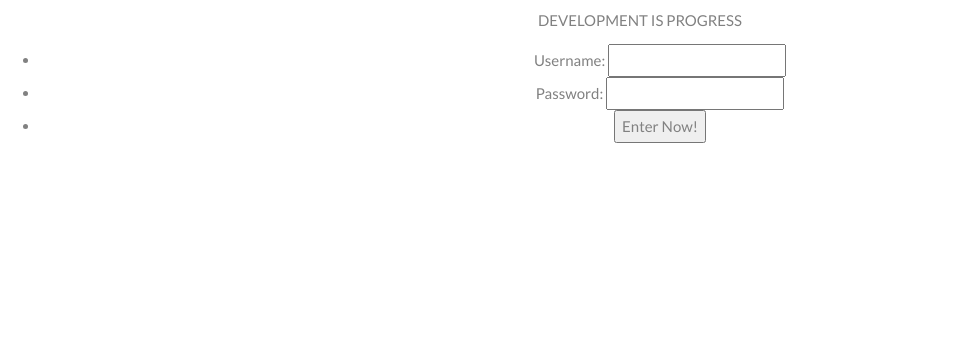
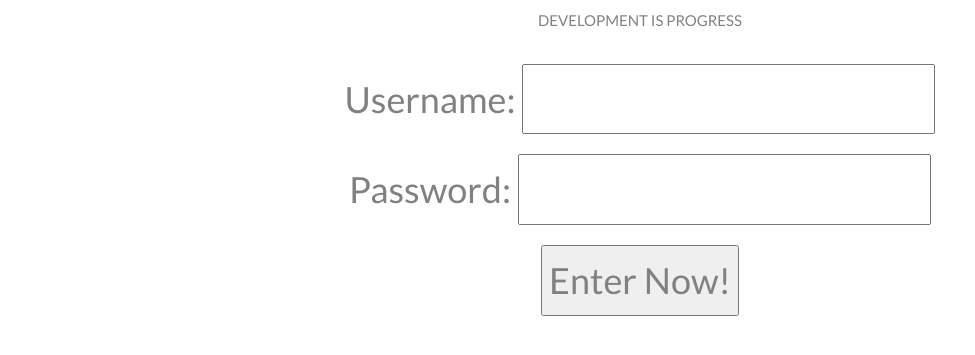
Before and after one commit to gdorvlo/godwinformayor, a plain HTML site: page index.html in a window 1280 px wide. Shown: the part 63-418 px from the top of the page, without its empty margins (0-975 px from the left). Drawn offline with nearby package versions, Linux system fonts and the light colour scheme.

Commit message:
Update style.css

```diff
--- a/style.css
+++ b/style.css
@@ -26,6 +26,20 @@ body {
       color: #fff;
       padding: 350px 25px;
       font-family: Montserrat, sans-serif;
+
+  }
+  form ul{
+        padding-top:150px
+        text-decoration: none;
+        display: block;
+        padding: 10px;
+  }
+  form li{
+  padding: 10px;
+  font-height:40px;
+  font-size: 36px;
+  text-decoration: none;
+  display:block;
   }
   .container-fluid {
       padding: 60px 50px;
```
